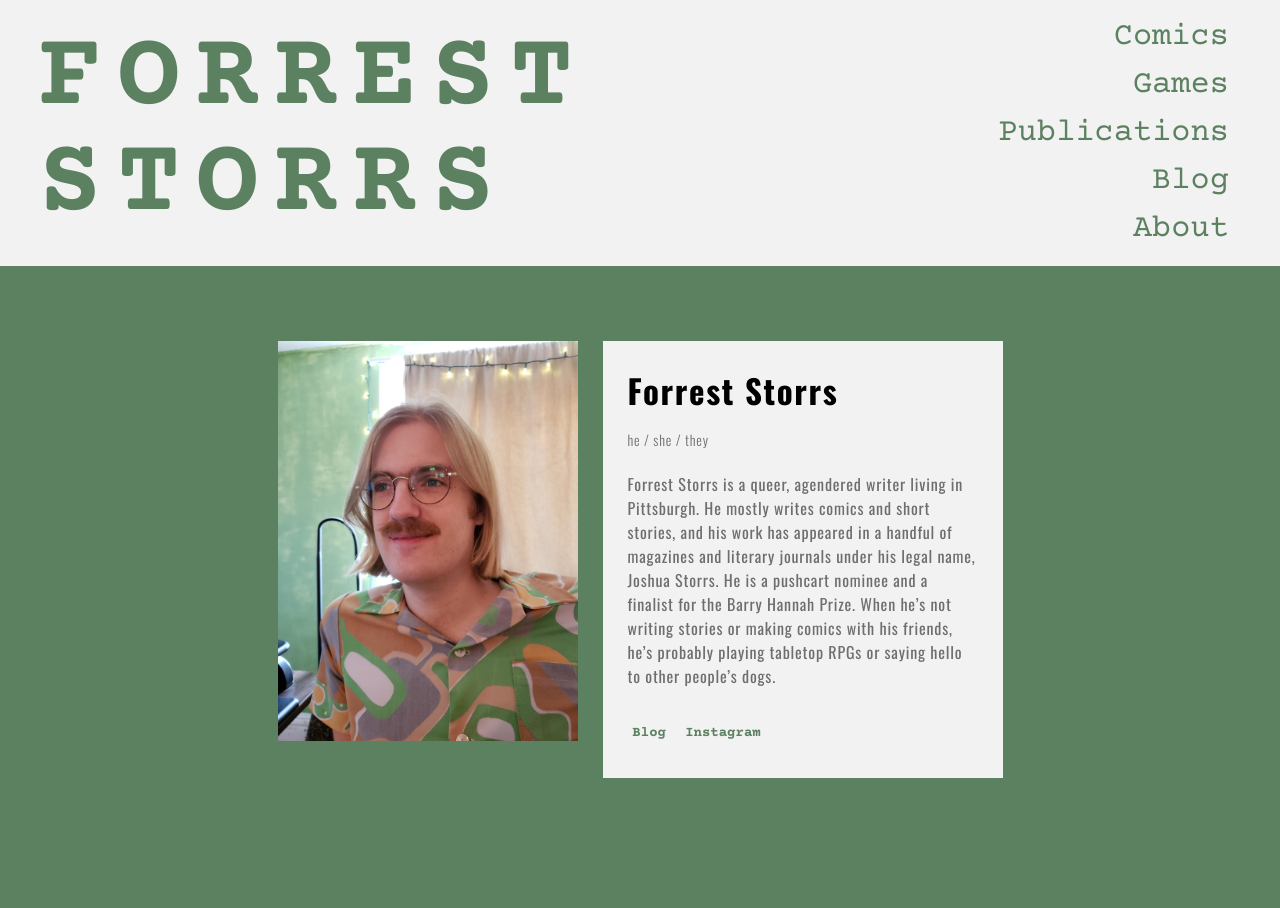
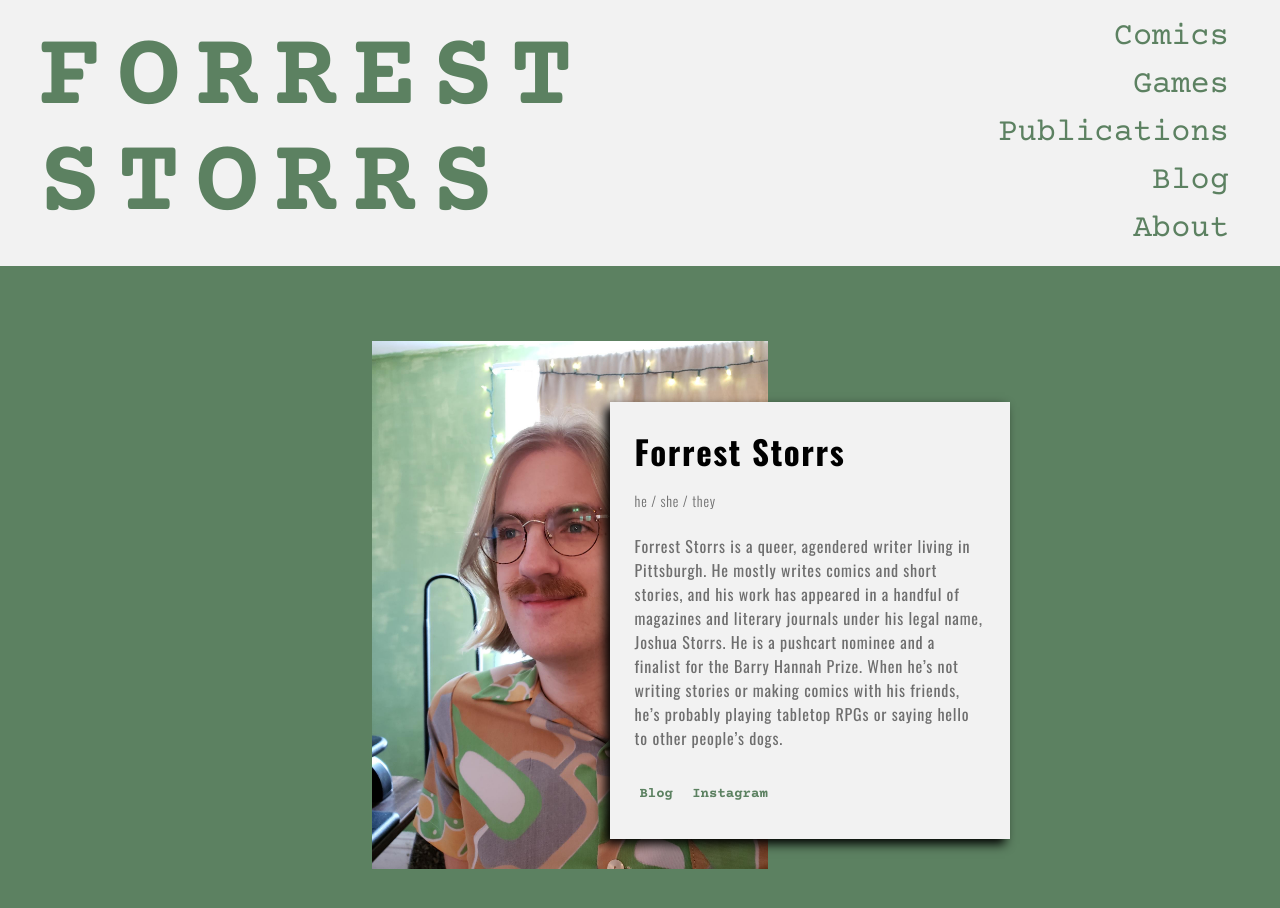
Before and after one commit to Bloombeard/bloombeard.github.io, a Next.js app: page /about in a window 1280 px wide. Shown: the top 908 px of the page. Before the commit the page ends 853 px from the top, so only its background shows below. Built offline with nearby package versions, Linux system fonts and the light colour scheme.

Commit message:
v3 header styling, added elixers assets

```diff
--- a/common/components/ContentHeader.tsx
+++ b/common/components/ContentHeader.tsx
@@ -3,8 +3,6 @@ import Link from "next/link";
 import Image from "next/image";
 import { Courier_Prime, Oswald } from "next/font/google";
 import { TDescriptionBlock } from "../types/types";
-
-import Headshot from '../assets/Headshot.png'
 
 const oswald = Oswald({
   subsets: ["latin"],
@@ -25,24 +23,24 @@ const ContentHeader = (props: TProps) => {
   const { block, isReaderLoaded, openReaderCallback } = props;
 
   return (
-    <div className={`${oswald.className} content-header-v2--wrapper`}>
-      <div className="content-header-v2--cover-wrapper">
-        <Image className='content-header-v2--cover-image' src={block.coverImage} alt={block.coverAltText} fill={false} />
+    <div className={`${oswald.className} content-header-v3--wrapper`}>
+      <div className="content-header-v3--cover-wrapper">
+        <Image className='content-header-v3--cover-image' src={block.coverImage} alt={block.coverAltText} fill={false} />
       </div>
-      <div className="content-header-v2--description">
+      <div className="content-header-v3--description">
         {block.title && <h1>{block.title}</h1>}
         {block.subtitle && <h2>{block.subtitle}</h2>}
         {block.bodyText && <p>{block.bodyText}</p>}
         {block.links && (
-          <div className={`${courierPrime.className} content-header-v2--description__links-wrapper`}>
+          <div className={`${courierPrime.className} content-header-v3--description__links-wrapper`}>
             {block.links.map((link, i) => {
               return (
-                <div className='content-header-v2--description__link-wrapper' key={link.label}>
+                <div className='content-header-v3--description__link-wrapper' key={link.label}>
                   { openReaderCallback && !isReaderLoaded && (
-                    <div onClick={() => openReaderCallback(true)} className="content-header-v2--description__link">Read</div>
+                    <div onClick={() => openReaderCallback(true)} className="content-header-v3--description__link">Read</div>
                   )}
                   <Link
-                    className="content-header-v2--description__link"
+                    className="content-header-v3--description__link"
                     href={link.target}
                   >
                     {link.label}
--- a/common/constants/headerBlocks.ts
+++ b/common/constants/headerBlocks.ts
@@ -5,6 +5,7 @@ import AchingHeightsCover from '@/public/assets/coverImages/AchingHeightsCover.p
 import AuditCover from '@/public/assets/coverImages/AuditCover.png'
 import DesertBirdsCover from '@/public/assets/coverImages/DesertBirdsCover.png'
 import DevynCover from '@/public/assets/coverImages/DevynCover.jpeg'
+import ElixersCover from '@/public/assets/coverImages/ElixersCover.png'
 import FurnitureCover from '@/public/assets/coverImages/FurnitureCover.png'
 import GlittergymCover from '@/public/assets/coverImages/GlittergymCover.png'
 import Headshot from '@/public/assets/coverImages/Headshot.png'
@@ -21,7 +22,7 @@ export const aboutHeader: TDescriptionBlock = {
 }
 
 export const mallKingHeader: TDescriptionBlock = {
-    title: 'The Curse of the Mall King',
+    title: 'The Curse of the Mall\xa0King',
     subtitle: '16 pages, black & white',
     bodyText: 'Illustrated by Shelby Criswell',
     links: externalDownloadLinks.mallKing,
@@ -75,16 +76,16 @@ export const desertBirdsHeader: TDescriptionBlock = {
 }
 
 export const elixersHeader: TDescriptionBlock = {
-    title: "Madame Bassitor's Catalogue of Curious Elixers",
+    title: "Madame Bassitor's Catalogue of Curious\xa0Elixers",
     subtitle: 'tabletop RPG supplement pamphlet',
     bodyText: 'Illustrations by Yang Zhen Lee. A tri-fold pamphlet detailing twelve, horror-themed potions. Intended as a system-agnostic supplement for tabletop RPGs.',
     links: externalDownloadLinks.elixers,
-    coverImage: Headshot,
+    coverImage: ElixersCover,
     coverAltText: 'Elixer Catalogue cover image',
 }
 
 export const furnitureHeader: TDescriptionBlock = {
-    title: "Your Living Room Is Full of Furniture",
+    title: "Your Living Room Is Full of\xa0Furniture",
     subtitle: 'sound and text based horror game',
     bodyText: 'Made with musician and sound designer Echo Reece. This is a short game about finding a new piece of a furniture in your living room. It is also about our relationship with discomfort.',
     links: externalDownloadLinks.furniture,
--- a/common/constants/navLinks.ts
+++ b/common/constants/navLinks.ts
@@ -4,6 +4,7 @@ import AchingHeightsCover from '@/public/assets/coverImages/AchingHeightsCover.p
 import AuditCover from '@/public/assets/coverImages/AuditCover.png'
 import DesertBirdsCover from '@/public/assets/coverImages/DesertBirdsCover.png'
 import DevynCover from '@/public/assets/coverImages/DevynCover.jpeg'
+import ElixersCover from '@/public/assets/coverImages/ElixersCover.png'
 import FurnitureCover from '@/public/assets/coverImages/FurnitureCover.png'
 import GlittergymCover from '@/public/assets/coverImages/GlittergymCover.png'
 import MallKingCover from '@/public/assets/coverImages/MallKingCover.png'
@@ -57,6 +58,7 @@ export const gameLinks: TNavLinks = [
     {
         label: "Madame Bassitor's Catalogue of Curious Elixers",
         target: '/games/elixers',
+        previewImage: ElixersCover,
     },
     {
         label: 'The Audit',
--- a/common/styles/_comic-reader.scss
+++ b/common/styles/_comic-reader.scss
@@ -8,9 +8,16 @@
     margin-top: 25px;
 
     @media (min-width: $screen-sm-min) {
+        position: absolute;
+        top: 100vh;
         width: 100%;
         min-width: 525px;
         max-width: 720px;
+    }
+
+    @media (min-width: $screen-md-min) {
+        position: absolute;
+        top: 120vh;
     }
 
     .comic-reader__progress {
@@ -139,6 +146,7 @@
             justify-content: space-evenly;
             align-items: center;
             margin-top: 2vw;
+            padding-bottom: 25px;
 
             @media (min-width: $screen-md-min) {
                 width: fit-content;
--- a/common/styles/_content-header-v2.scss
+++ /dev/null
@@ -1,92 +0,0 @@
-@import "_variables";
-
-/* content header styles */
-.content-header-v2--wrapper {
-  display: flex;
-  flex-direction: column;
-  align-items: center;
-  justify-content: space-between;
-  max-width: 396px;
-  transition: transform 0.25s ease-in-out 0.25s;
-
-  @media (min-width: $screen-sm-min) {
-    display: grid;
-    grid-template-rows: auto;
-    grid-template-areas: ". image . description .";
-    grid-template-columns: 1fr auto 25px auto 1fr;
-    max-width: none;
-    align-items: normal;
-  }
-
-  .content-header-v2--cover-wrapper {
-    grid-area: image;
-    max-height: 50vh;
-
-    @media (min-width: $screen-sm-min) {
-      position: relative;
-    }
-
-    .content-header-v2--cover-image {
-      object-fit: contain;
-      height: auto;
-      max-height: 50vh;
-      max-width: fit-content;
-      object-position: right;
-    }
-  }
-
-  .content-header-v2--description {
-    grid-area: description;
-    display: flex;
-    justify-content: center;
-    align-items: flex-start;
-    color: #000;
-    background-color: $offWhite;
-    padding: 25px;
-    flex-direction: column;
-    max-height: 466px;
-    margin-top: 2%;
-
-    @media (min-width: $screen-sm-min) {
-        margin-top: 0;
-        max-height: none;
-        width: 400px;
-    }
-
-    .content-header-v2--description__links-wrapper {
-      display: flex;
-      flex-direction: row;
-
-      .content-header-v2--description__link-wrapper {
-        display: flex;
-        flex-direction: row;
-      }
-
-      .content-header-v2--description__links-spacer {
-        color: $offBlack;
-        font-size: 14px;
-        font-weight: 400;
-        padding-top: 20px;
-      }
-
-      .content-header-v2--description__link {
-        display: flex;
-        flex-direction: row;
-        align-items: center;
-        color: $softGreen;
-        font-size: 14px;
-        font-style: normal;
-        font-weight: 700;
-        padding: 10%;
-        cursor: pointer;
-        margin-right: 15px;
-
-        &:hover {
-          // color: $offBlack;
-          color: $offWhite;
-          background-color: $softGreen;
-        }
-      }
-    }
-  }
-}
--- /dev/null
+++ b/common/styles/_content-header-v3.scss
@@ -0,0 +1,88 @@
+@import '_variables';
+
+/* content header styles */
+.content-header-v3--wrapper {
+    display: flex;
+    flex-direction: column;
+    align-items: center;
+    justify-content: space-between;
+    max-width: 396px;
+    transition: transform 0.25s ease-in-out 0.25s;
+
+    @media (min-width: $screen-sm-min) {
+        position: absolute;
+        right: 40%;
+        flex-direction: row;
+        justify-content: center;
+    }
+
+    .content-header-v3--cover-wrapper {
+        max-height: 70vh;
+
+        .content-header-v3--cover-image {
+            object-fit: contain;
+            height: auto;
+
+            @media (min-width: $screen-sm-min) {
+              padding-bottom: 50px;
+            }
+        }
+    }
+
+    .content-header-v3--description {
+        display: flex;
+        justify-content: center;
+        align-items: flex-start;
+        color: #000;
+        background-color: $offWhite;
+        padding: 25px;
+        flex-direction: column;
+        margin-top: -25px;
+        box-shadow: #000 0 -5px 15px;
+
+        @media (min-width: $screen-sm-min) {
+            position: absolute;
+            left: 60%;
+            box-shadow: #000 -5px 5px 10px;
+            margin-top: 0;
+            max-height: none;
+            width: 400px;
+        }
+
+        .content-header-v3--description__links-wrapper {
+            display: flex;
+            flex-direction: row;
+
+            .content-header-v3--description__link-wrapper {
+                display: flex;
+                flex-direction: row;
+            }
+
+            .content-header-v3--description__links-spacer {
+                color: $offBlack;
+                font-size: 14px;
+                font-weight: 400;
+                padding-top: 20px;
+            }
+
+            .content-header-v3--description__link {
+                display: flex;
+                flex-direction: row;
+                align-items: center;
+                color: $softGreen;
+                font-size: 14px;
+                font-style: normal;
+                font-weight: 700;
+                padding: 10%;
+                cursor: pointer;
+                margin-right: 15px;
+
+                &:hover {
+                    // color: $offBlack;
+                    color: $offWhite;
+                    background-color: $softGreen;
+                }
+            }
+        }
+    }
+}
--- a/common/styles/style.scss
+++ b/common/styles/style.scss
@@ -5,7 +5,7 @@
 @import '_base';
 @import '_navbar';
 @import '_hub';
-@import '_content-header-v2';
+@import '_content-header-v3';
 @import '_slide-panel';
 @import '_publications';
 @import '_comic-reader';
```
Also changed, not shown: public/assets/coverImages/ElixersCover.png (added).
